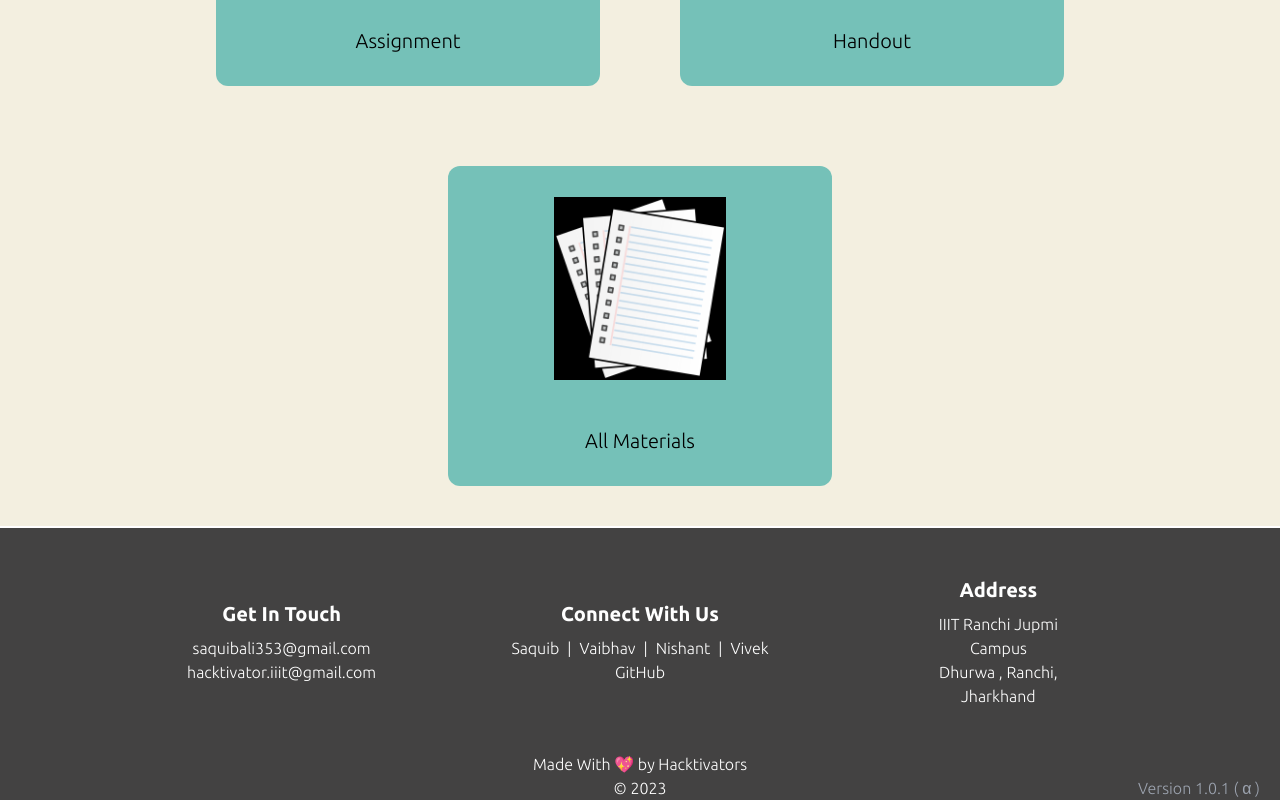
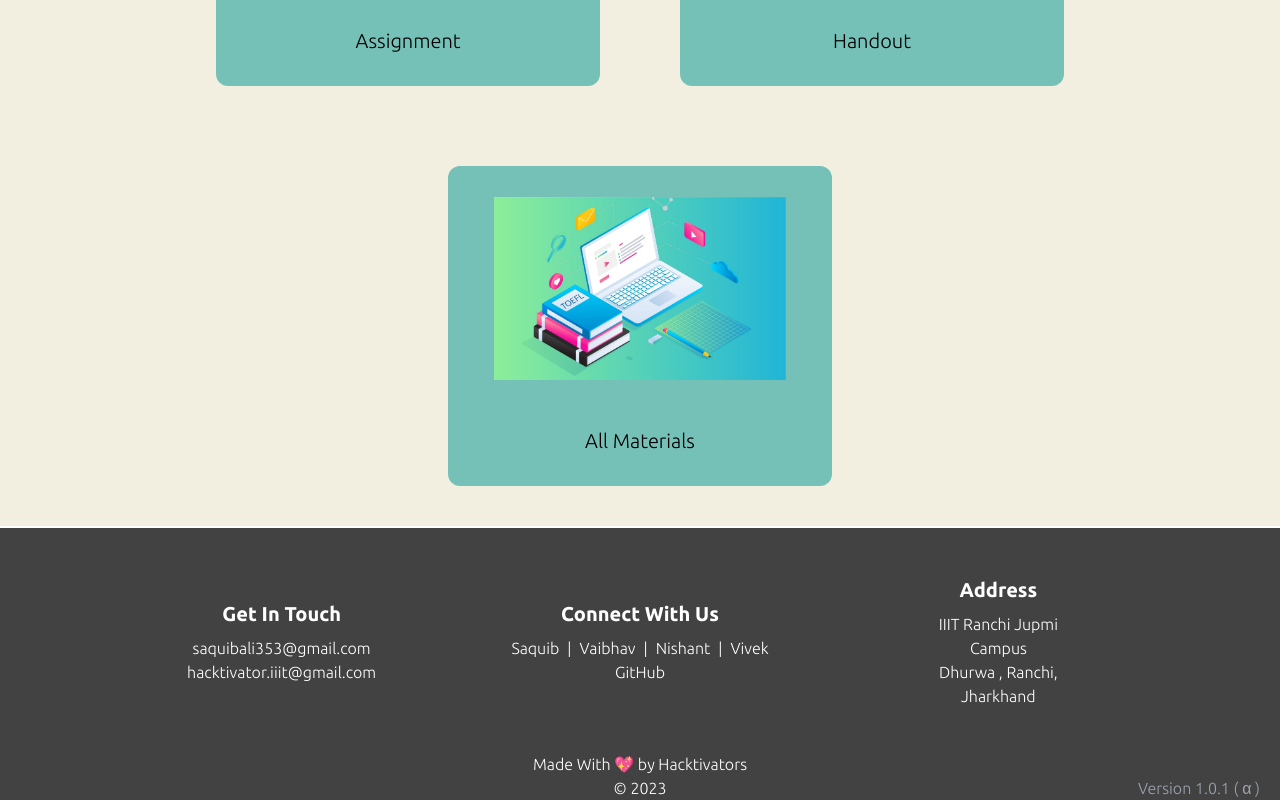
Before and after one commit to hellovaibhav/AcademiaStacks, a React (Create React App) app in the folder client/: page /material in a window 1280 px wide. Shown: the part 738-1538 px from the top of the page. Built offline with nearby package versions, Linux system fonts and the light colour scheme.

Commit message:
minor changes in the images featured in material page

```diff
--- a/client/src/pages/Material.jsx
+++ b/client/src/pages/Material.jsx
@@ -1,6 +1,7 @@
 //Imports :
 import React, { useEffect, useState } from "react";
 import AssignmentPic from "../assets/assignmentPic.jpg";
+import AllMaterialPic from "../assets/allMaterialPic.jpg"
 import NotesPic from "../assets/notesPic.png";
 import PyqPic from "../assets/pyqPic.jpg";
 import handouts from "../assets/handouts.png"
@@ -18,7 +19,7 @@ const Material = () => {
     { navigate: "notes", text: "Notes", image: NotesPic },
     { navigate: "assignment", text: "Assignment", image: AssignmentPic },
     { navigate: "handouts", text: "Handout", image: handouts },
-    { navigate: "allMaterials", text: "All Materials", image: handouts },
+    { navigate: "allMaterials", text: "All Materials", image: AllMaterialPic },
   ];
 
   // Loading Settings
```
Also changed, not shown: client/src/assets/allMaterialPic.jpg (added), client/src/assets/pyqPic.jpg.
